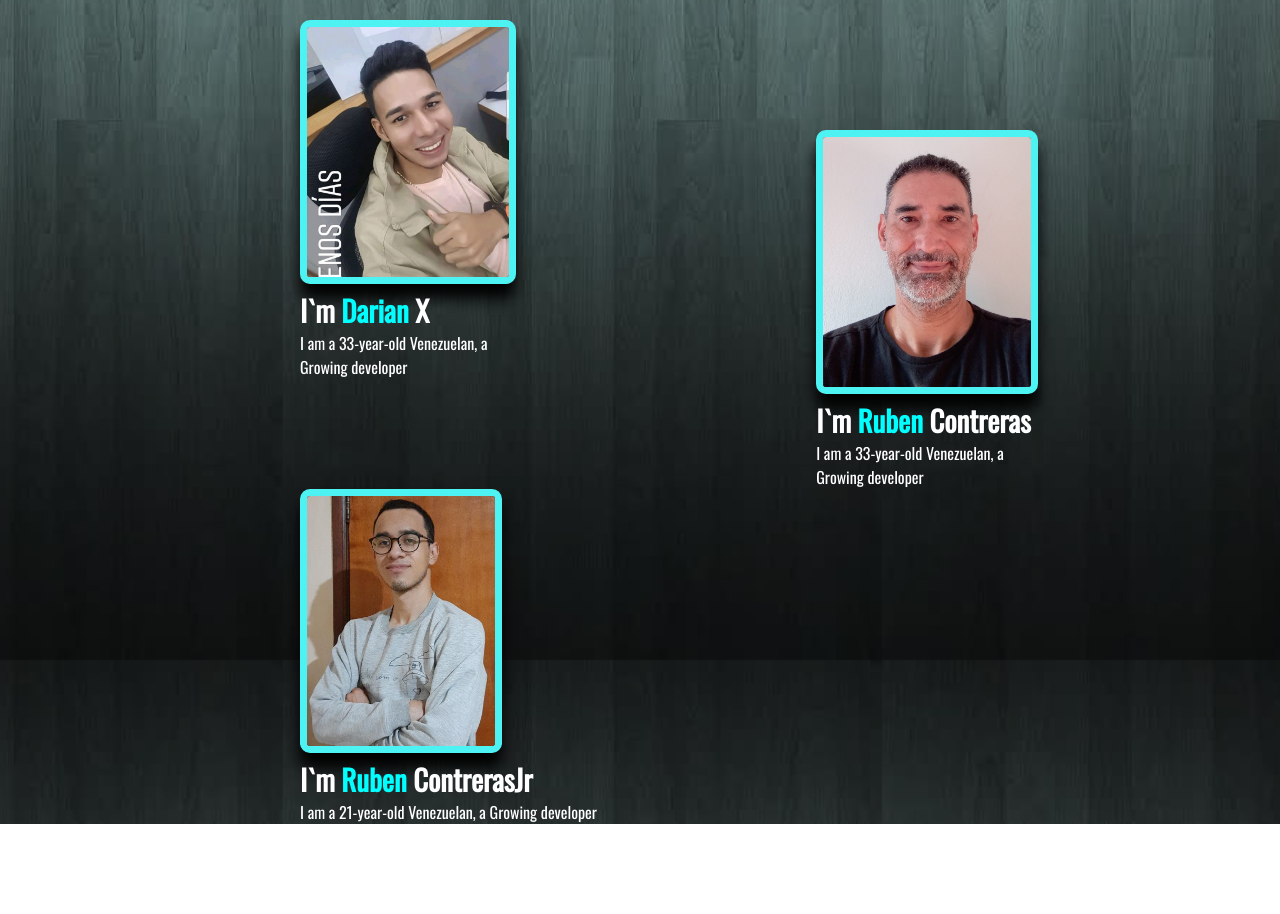
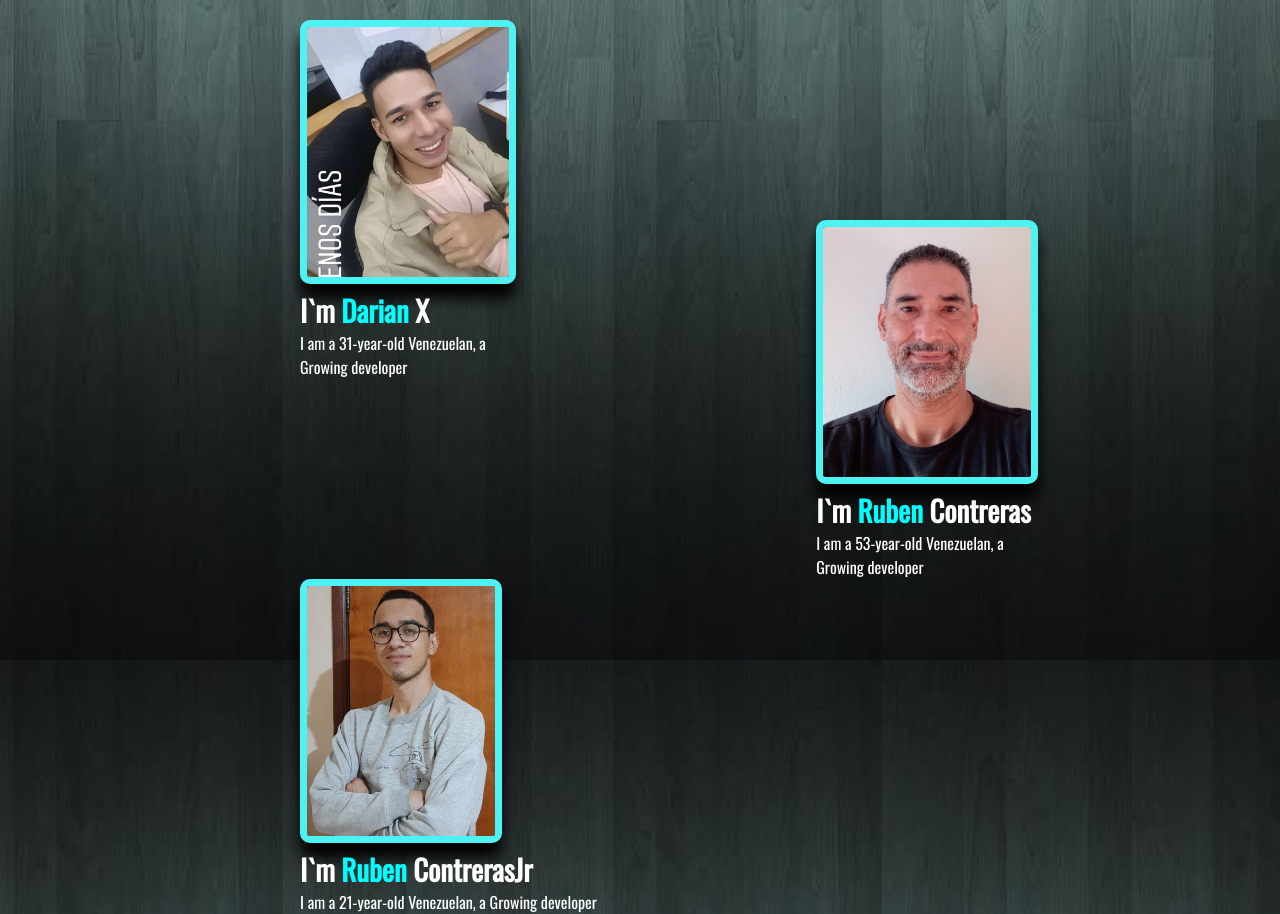
Before and after one commit to BenjaminArruebarrena/pagina-desarrolladores, a plain HTML site: page index.html in a window 1280 px wide. Shown: the part 780-1694 px from the top of the page. Before the commit the page ends 1604 px from the top, so only its background shows below. Drawn offline with nearby package versions, Linux system fonts and the light colour scheme; a web font is replaced by a local one.

```diff
--- a/index.html
+++ b/index.html
@@ -64,12 +64,12 @@
                     <div class="darian">
                         <img src="img/darianFoto.jpeg" alt="foto darian" class="foto-developer">
                         <h2 id="">I`m <span>Darian</span> X</h2>
-                        <p>I am a 33-year-old Venezuelan, a Growing developer</p>
+                        <p>I am a 31-year-old Venezuelan, a Growing developer</p>
                     </div>
                     <div class="rubenPadre">
                         <img src="img/RubenContreras.jpeg" alt="foto Ruben Padre" class="foto-developer" ">
                         <h2 id="">I`m <span>Ruben</span> Contreras</h2>
-                        <p>I am a 33-year-old Venezuelan, a Growing developer</p>
+                        <p>I am a 53-year-old Venezuelan, a Growing developer</p>
                     </div>
                 </div>
                 <div class="segundos2">
@@ -84,10 +84,6 @@
             </div>
         </main>
     </div>
-    <div class="scrol">
-
-    </div>
-
     <script src="menu.js"></script>
 </body>
 </html>
--- a/style.css
+++ b/style.css
@@ -141,7 +141,7 @@ body{
 
 .rubenPadre{
     margin-left: 300px;
-    margin-top: 110px;
+    margin-top: 200px;
 }
 .main{
     color: white;
```
